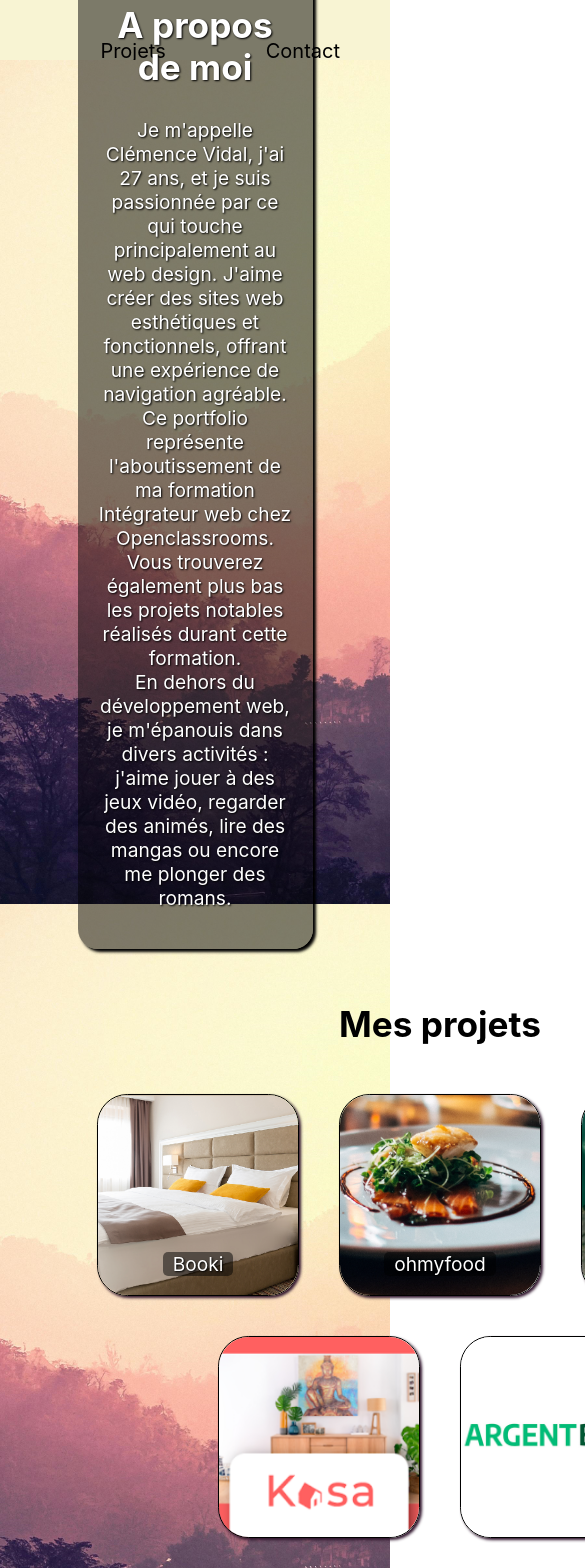
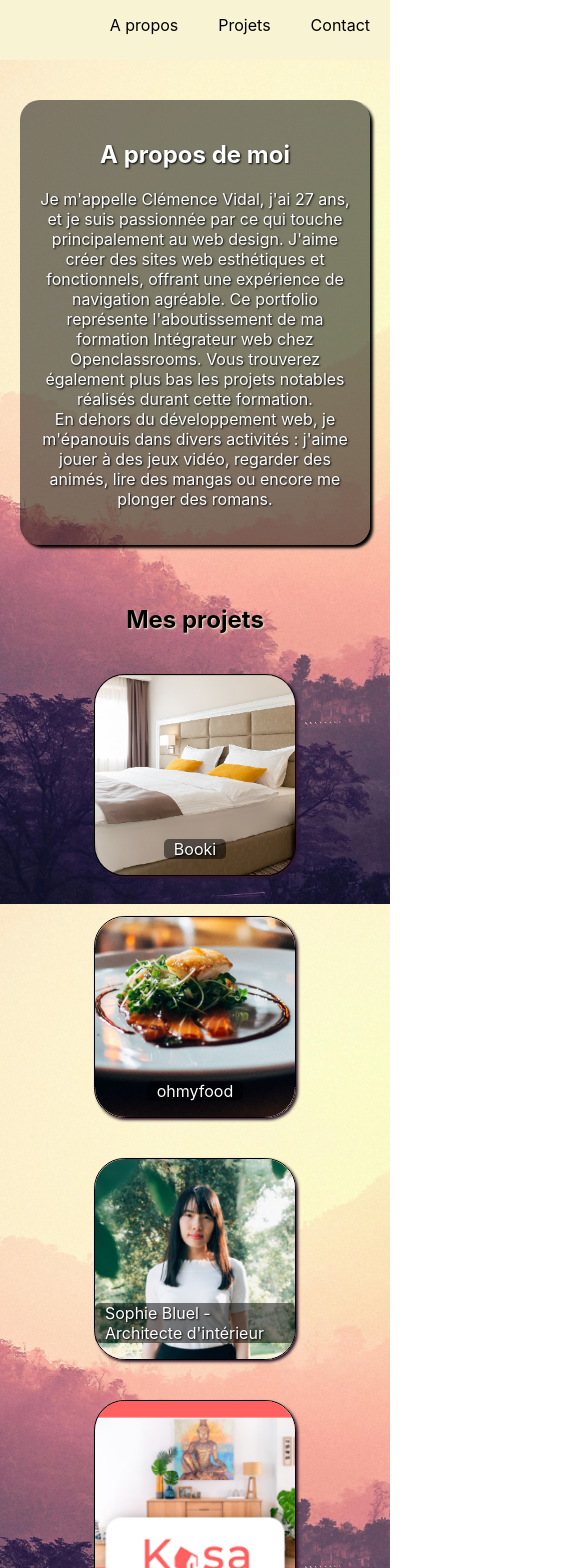
Before and after one commit to clemence-vidal/Portfolio, a React (Create React App) app: page / in a window 390 px wide. Shown: the top 1568 px of the page, 585 px wide, since content can reach past the window. Built offline with nearby package versions, Linux system fonts and the light colour scheme.

Commit message:
mise en page + ajout du responsive

```diff
--- a/src/components/Footer/footer.scss
+++ b/src/components/Footer/footer.scss
@@ -9,3 +9,12 @@ footer {
         text-shadow: 1px 1px 2px black
     };
 }
+
+
+@media screen and (min-width: 320px) and (max-width: 600px) {
+    footer {
+        p {
+            font-size: 0.9em;
+        }
+    }
+}
--- a/src/components/Header/header.scss
+++ b/src/components/Header/header.scss
@@ -5,14 +5,28 @@
     flex-direction: row-reverse;
     height: 60px;
     background-color: rgb(248, 244, 211);
-    font-size: 16px;
+    // font-size: 1.25em;
     div {
         padding-top: 15px;
         a {
-            font-size: 20px;
+            font-size: 1.25em;
             color: black;
             padding: 0 50px;
             text-decoration: none;
         }
     }
 }
+
+@media screen and (min-width: 320px) and (max-width: 600px) {
+    .navbar {
+        display: flex;
+        // padding-bottom: 100px;
+        div {
+            a{
+                font-size: 1em;
+                padding: 0 20px;
+
+            }
+        }
+    }
+}
--- a/src/pages/Home/home.scss
+++ b/src/pages/Home/home.scss
@@ -18,10 +18,11 @@ main {
         text-shadow: 1px 1px 2px black;
     }
     .a-propos {
-        height: calc(100vh - 60px);
+        // height: calc(100vh - 60px);
         display: flex;
         justify-content: center;
         align-items: center;
+        margin: 100px 0;
         .texte-presentation {
             width: 50%;
             text-align: center;
@@ -37,24 +38,26 @@ main {
     }
     .projets {
         margin: auto;
-        height: 100vh;
-        width: 880px;
+        // height: 100vh;
+        width: 80%;
         align-items: center;
         justify-content: center;
         display: flex;
         flex-wrap: wrap;
-        margin-bottom: 50px;
+        margin-bottom: 120px;
         align-content: center;
         h2 {
             width: 100%;
+            text-shadow: 1px 1px 2px rgb(248, 244, 211);
         }
     }
     .contact {
-        height: calc(100vh - 60px);
+        // height: calc(100vh - 60px);
         display: flex;
         align-items: center;
         justify-content: center;
         flex-direction: column;
+        margin-bottom: 100px;
         .form {
             text-align: center;
             background-color: rgba(0, 0, 0, 0.5);
@@ -90,10 +93,11 @@ main {
         .links {
             display: flex;
             align-items: center;
+            justify-content: center;
             margin-top: 50px;
             color: white;
             background-color: rgba(0, 0, 0, 0.5);
-            padding: 0 20px;
+            // padding: 0 20px;
             border-radius: 20px;
             box-shadow: 3px 3px 3px black;
             a {
@@ -110,3 +114,43 @@ main {
         }
     }
 }
+
+@media screen and (min-width: 320px) and (max-width: 600px) {
+    main {
+        h2 {
+            font-size: 1.5em;
+        }
+        p {
+            font-size: 1em;
+        }
+        .a-propos {
+            margin: 20px 0;
+            .texte-presentation {
+                margin: 20px;
+                width: auto;
+                p {
+                    font-size: 1em;
+                }
+            }
+        }
+        .projets {
+            flex-direction: column;
+            width: auto;
+            margin-bottom: 40px;
+        }
+        .contact {
+            margin: 0 20px 40px 20px;
+            align-items: initial;
+            // width: 80%;
+            .form {
+                width: auto;
+                // margin: 0 20px 0 20px;
+                div {
+                    input, textarea {
+                        width: 80%;
+                    }
+                }
+            }
+        }
+    }
+}
```
